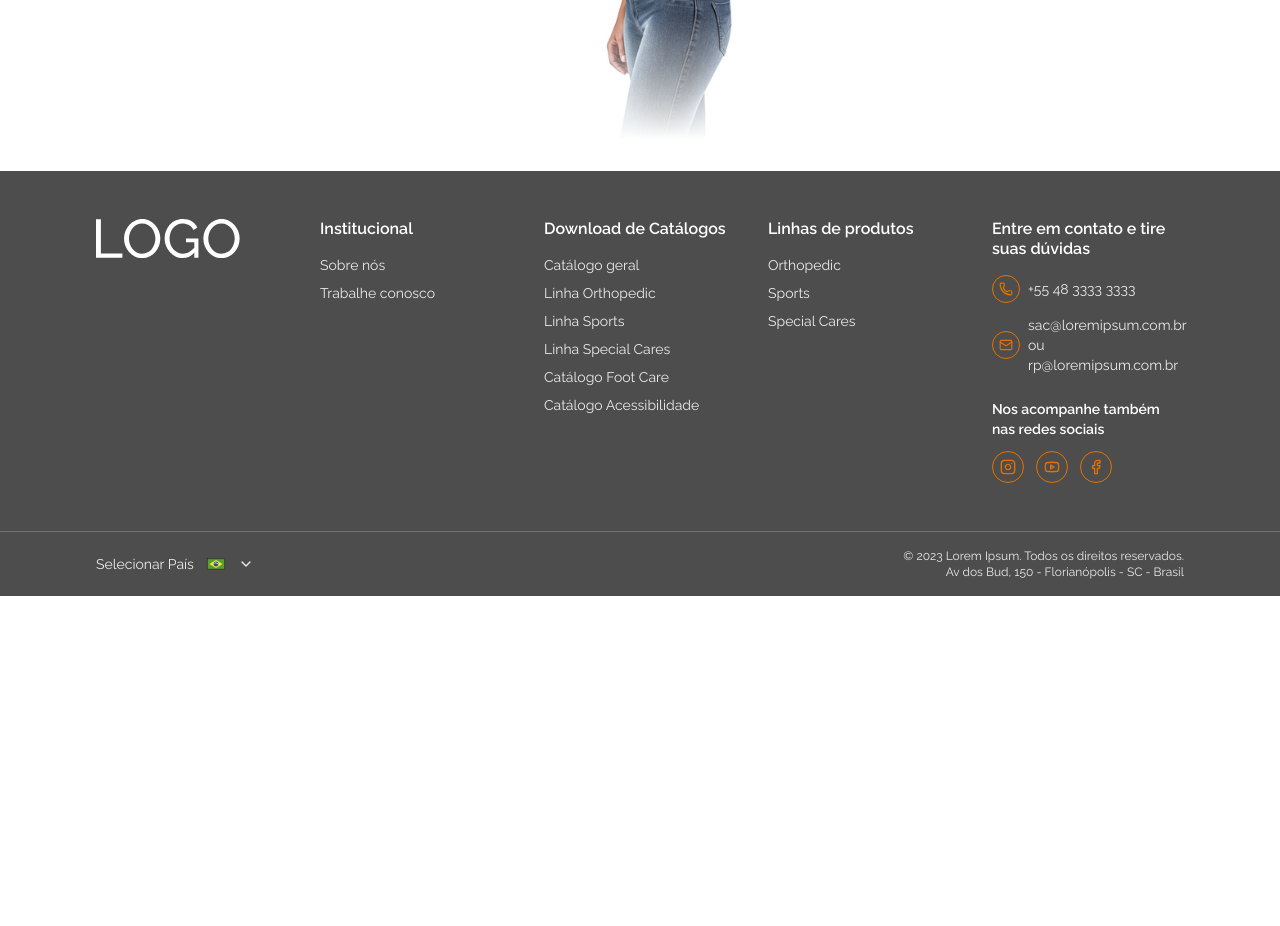
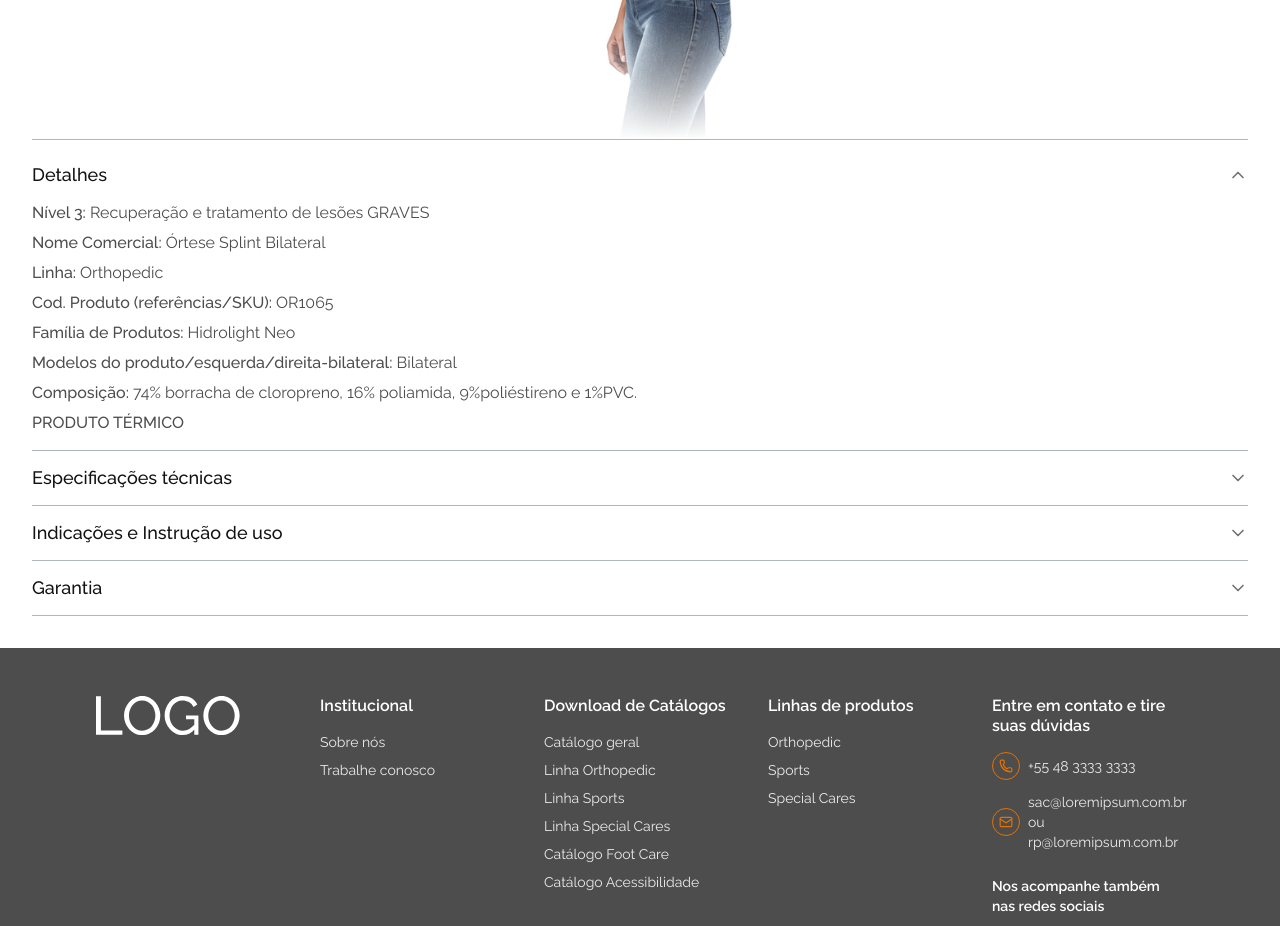
Before and after one commit to henriqueguedes-developer/desafio-front, a React (Vite) app: page /produto/1 in a window 1280 px wide. Shown: the part 2300-3226 px from the top of the page. Before the commit the page ends 2896 px from the top, so only its background shows below. Built offline with nearby package versions, Linux system fonts and the light colour scheme.

Commit message:
feat(product-detail): adiciona acordeão de detalhes na página de produto

```diff
--- /dev/null
+++ b/src/components/product-detail/ProductAccordion.tsx
@@ -0,0 +1,66 @@
+// src/components/product-detail/ProductAccordion.tsx
+import { memo, useState } from "react";
+import { ChevronDown, ChevronUp } from "lucide-react";
+
+interface AccordionItem {
+  title: string;
+  content: React.ReactNode;
+}
+
+interface ProductAccordionProps {
+  items: AccordionItem[];
+}
+
+export const ProductAccordion = memo(function ProductAccordion({
+  items,
+}: ProductAccordionProps) {
+  const [openIndex, setOpenIndex] = useState<number>(0); // Primeiro item aberto por padrão
+
+  const toggleItem = (index: number) => {
+    setOpenIndex(openIndex === index ? -1 : index);
+  };
+
+  return (
+    <div className="w-full">
+      {items.map((item, index) => (
+        <div key={index} className="border-b border-[#AEB7B9]">
+          <button
+            onClick={() => toggleItem(index)}
+            className="w-full flex items-center justify-between py-4 text-left hover:bg-gray-50 transition-colors"
+          >
+            <span
+              className="text-[#121212]"
+              style={{
+                fontFamily: "Raleway",
+                fontWeight: 500,
+                fontSize: "18px",
+                lineHeight: "22px",
+              }}
+            >
+              {item.title}
+            </span>
+            {openIndex === index ? (
+              <ChevronUp className="h-5 w-5 text-[#707372]" />
+            ) : (
+              <ChevronDown className="h-5 w-5 text-[#707372]" />
+            )}
+          </button>
+
+          {openIndex === index && (
+            <div
+              className="pb-4 text-[#4C4D4C]"
+              style={{
+                fontFamily: "Raleway",
+                fontWeight: 400,
+                fontSize: "16px",
+                lineHeight: "22px",
+              }}
+            >
+              {item.content}
+            </div>
+          )}
+        </div>
+      ))}
+    </div>
+  );
+});
--- /dev/null
+++ b/src/components/product-detail/ProductDetailsAccordion.tsx
@@ -0,0 +1,116 @@
+// src/components/product-detail/ProductDetailsAccordion.tsx
+import { memo } from "react";
+import { ProductAccordion } from "./ProductAccordion";
+
+interface ProductDetailsAccordionProps {
+  productData: {
+    level?: string;
+    name: string;
+    family: string;
+    code: string;
+    model: string;
+  };
+}
+
+export const ProductDetailsAccordion = memo(function ProductDetailsAccordion({
+  productData,
+}: ProductDetailsAccordionProps) {
+  const accordionItems = [
+    {
+      title: "Detalhes",
+      content: (
+        <div className="space-y-2">
+          {productData.level && (
+            <p>
+              <span style={{ fontWeight: 500 }}>Nível 3:</span> {productData.level}
+            </p>
+          )}
+          <p>
+            <span style={{ fontWeight: 500 }}>Nome Comercial:</span> {productData.name}
+          </p>
+          <p>
+            <span style={{ fontWeight: 500 }}>Linha:</span> Orthopedic
+          </p>
+          <p>
+            <span style={{ fontWeight: 500 }}>Cod. Produto (referências/SKU):</span> {productData.code}
+          </p>
+          <p>
+            <span style={{ fontWeight: 500 }}>Família de Produtos:</span> {productData.family}
+          </p>
+          <p>
+            <span style={{ fontWeight: 500 }}>Modelos do produto/esquerda/direita-bilateral:</span>{" "}
+            {productData.model}
+          </p>
+          <p>
+            <span style={{ fontWeight: 500 }}>Composição:</span> 74% borracha de cloropreno, 16%
+            poliamida, 9%poliéstireno e 1%PVC.
+          </p>
+          <p style={{ fontWeight: 500 }} className="mt-2">PRODUTO TÉRMICO</p>
+        </div>
+      ),
+    },
+    {
+      title: "Especificações técnicas",
+      content: (
+        <div className="space-y-2">
+          <p>
+            <span style={{ fontWeight: 500 }}>Material:</span> Neoprene Plush de alta qualidade
+          </p>
+          <p>
+            <span style={{ fontWeight: 500 }}>Características:</span> Propriedades isolantes térmicas,
+            acabamento em plush
+          </p>
+          <p>
+            <span style={{ fontWeight: 500 }}>Talas:</span> Duas talas removíveis e ajustáveis
+          </p>
+          <p>
+            <span style={{ fontWeight: 500 }}>Sistema de fechamento:</span> Elástico aderente com ampla
+            capacidade de ajuste
+          </p>
+        </div>
+      ),
+    },
+    {
+      title: "Indicações e Instrução de uso",
+      content: (
+        <div className="space-y-2">
+          <p>
+            <span style={{ fontWeight: 500 }}>Indicações:</span> Tratamento de lesões de punho,
+            imobilização, recuperação pós-operatória, prevenção de lesões por
+            esforço repetitivo.
+          </p>
+          <p>
+            <span style={{ fontWeight: 500 }}>Modo de uso:</span> Ajuste a órtese ao punho, posicionando
+            as talas conforme orientação médica. Utilize o sistema de fechamento
+            elástico para garantir a compressão adequada.
+          </p>
+          <p className="text-[#E57200]" style={{ fontWeight: 500 }}>
+            Importante: Consulte um médico antes de usar.
+          </p>
+        </div>
+      ),
+    },
+    {
+      title: "Garantia",
+      content: (
+        <div className="space-y-2">
+          <p>
+            <span style={{ fontWeight: 500 }}>Garantia do fabricante:</span> 90 dias contra defeitos de
+            fabricação.
+          </p>
+          <p>
+            <span style={{ fontWeight: 500 }}>Condições:</span> A garantia cobre apenas defeitos de
+            fabricação, não incluindo desgaste natural, uso inadequado ou danos
+            causados por terceiros.
+          </p>
+          <p>
+            Para acionar a garantia, entre em contato com o SAC apresentando nota
+            fiscal e descrição do problema.
+          </p>
+        </div>
+      ),
+    },
+  ];
+
+  return <ProductAccordion items={accordionItems} />;
+});
--- a/src/pages/ProductDetailPage.tsx
+++ b/src/pages/ProductDetailPage.tsx
@@ -6,6 +6,7 @@ import { Breadcrumb } from "@/components/common/Breadcrumb";
 import { ProductGallery } from "@/components/product-detail/ProductGallery";
 import { ProductInfo } from "@/components/product-detail/ProductInfo";
 import { ProductHighlight } from "@/components/product-detail/ProductHighlight";
+import { ProductDetailsAccordion } from "@/components/product-detail/ProductDetailsAccordion";
 import { getProductDetailById } from "@/data/products";
 
 export const ProductDetailPage = memo(function ProductDetailPage() {
@@ -59,6 +60,22 @@ export const ProductDetailPage = memo(function ProductDetailPage() {
             <div className="mt-12 lg:mt-16">
               <ProductHighlight />
             </div>
+
+            {/* Linha Divisória */}
+            <div className="border-t border-[#AEB7B9]"></div>
+
+            {/* Acordeão de Detalhes */}
+            <div className="mt-2">
+              <ProductDetailsAccordion
+                productData={{
+                  level: product.level || "",
+                  name: product.name,
+                  family: product.family || "",
+                  code: product.code,
+                  model: product.model,
+                }}
+              />
+            </div>
           </div>
         </div>
       </div>
```
